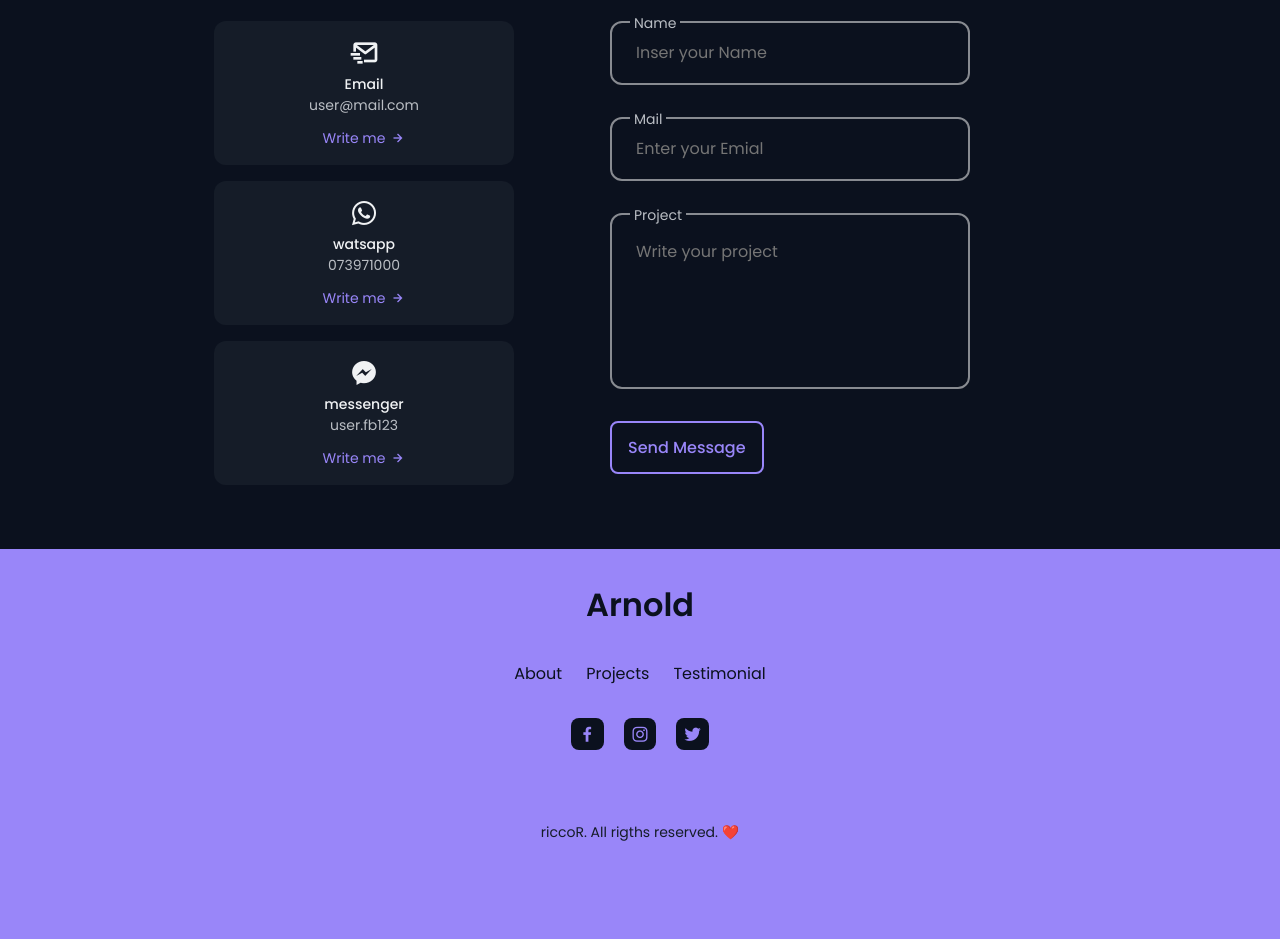
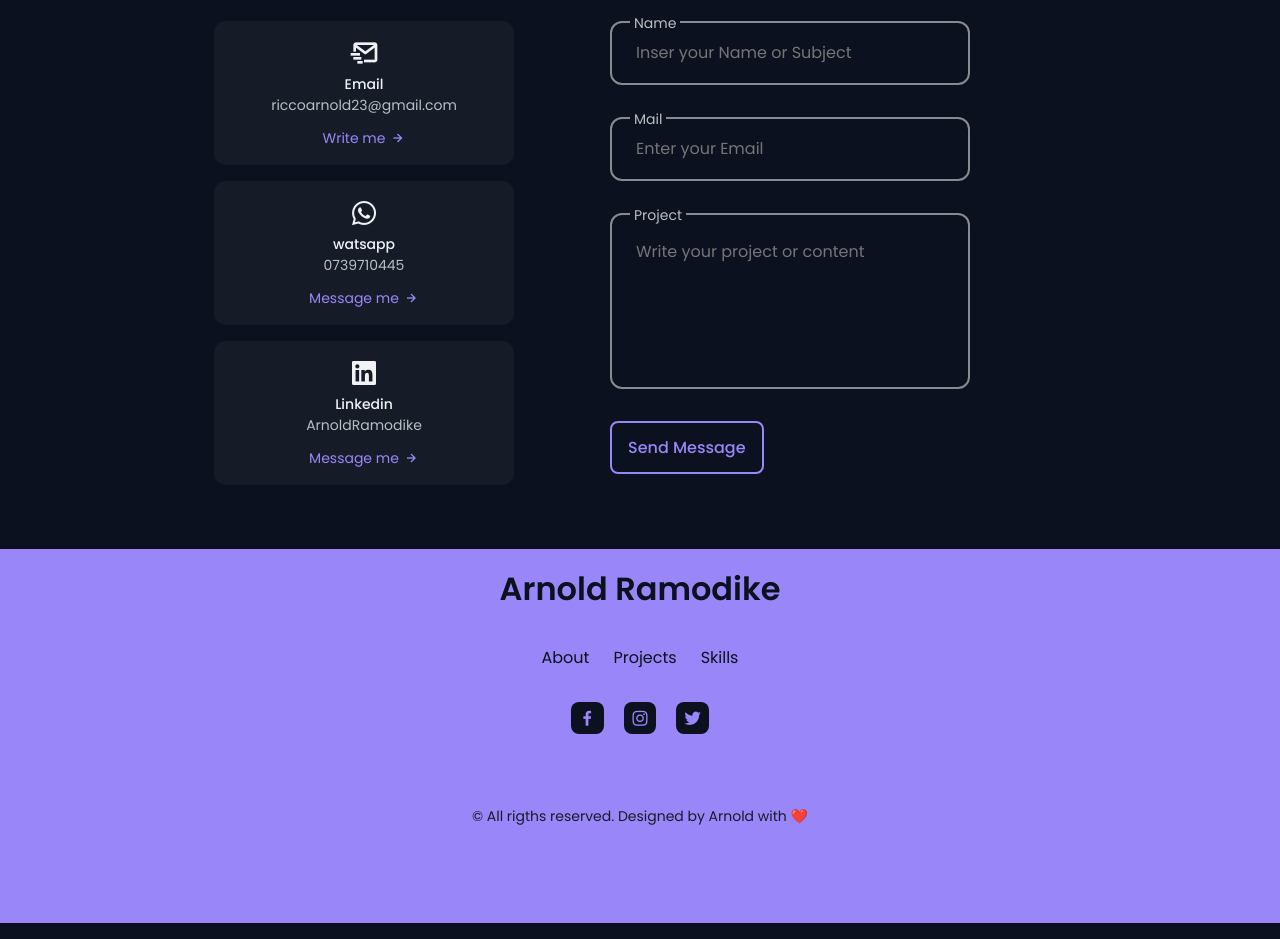
Before and after one commit to ArnoldRamodike/portfolio-HTML-CSS, a plain HTML site: page index.html in a window 1280 px wide. Shown: the part 4226-5165 px from the top of the page. Drawn offline with nearby package versions, Linux system fonts and the light colour scheme.

Commit message:
Contact details and footer update

```diff
--- a/assets/css/styles.css
+++ b/assets/css/styles.css
@@ -844,7 +844,7 @@ body.light-theme{
 }
 
 .footer__container{
-  padding: 2rem 0 6rem;
+  padding: 1rem 0 6rem;
 }
 
 .footer__title, .footer__link{
--- a/index.html
+++ b/index.html
@@ -618,9 +618,9 @@
                             <div class="contact__card">
                                 <i class="bx bx-mail-send contact__card-icon"></i>
                                 <h3 class="contact__card-title">Email</h3>
-                                <span class="contact__card-data">user@mail.com</span>
+                                <span class="contact__card-data">riccoarnold23@gmail.com</span>
 
-                                <a href="mailto:examplemail@correo.com" target="_blank" class="contact__button">
+                                <a href="mailto:riccoarnold23@gmail.com" target="_blank" class="contact__button">
                                     Write me <i class="bx bx-right-arrow-alt contact__button-icon "></i>
                                 </a>
                             </div>
@@ -628,20 +628,20 @@
                             <div class="contact__card">
                                 <i class="bx bxl-whatsapp contact__card-icon"></i>
                                 <h3 class="contact__card-title">watsapp</h3>
-                                <span class="contact__card-data">073971000</span>
+                                <span class="contact__card-data">0739710445</span>
 
-                                <a href="https://api.whatsapp.com/send?phone=51123456789&text=Hello, more information!" target="_blank" class="contact__button">
-                                    Write me <i class="bx bx-right-arrow-alt contact__button-icon "></i>
+                                <a href="https://api.whatsapp.com/send?phone=0739710445&text=Hello, more information!" target="_blank" class="contact__button">
+                                    Message me <i class="bx bx-right-arrow-alt contact__button-icon "></i>
                                 </a>
                             </div>
 
                             <div class="contact__card">
-                                <i class="bx bxl-messenger contact__card-icon"></i>
-                                <h3 class="contact__card-title">messenger</h3>
-                                <span class="contact__card-data">user.fb123</span>
+                                <i class="bx bxl-linkedin-square contact__card-icon"></i>
+                                <h3 class="contact__card-title">Linkedin</h3>
+                                <span class="contact__card-data">ArnoldRamodike</span>
 
                                 <a href="https://m.me/bedimcode" target="_blank" class="contact__button">
-                                    Write me <i class="bx bx-right-arrow-alt contact__button-icon "></i>
+                                    Message me <i class="bx bx-right-arrow-alt contact__button-icon "></i>
                                 </a>
                             </div>
                         </div>
@@ -654,17 +654,17 @@
                             <input type="hidden" name="_captcha" value="false">
                           <div class="contact__form-div">
                             <label for="" class="contact__form-tag">Name</label>
-                            <input type="text" placeholder="Inser your Name" class="contact__form-input" name="subject">
+                            <input type="text" placeholder="Inser your Name or Subject" class="contact__form-input" name="subject">
                           </div>
 
                           <div class="contact__form-div">
                             <label for="" class="contact__form-tag">Mail</label>
-                            <input type="email" placeholder="Enter your Emial" class="contact__form-input" required>
+                            <input type="email" placeholder="Enter your Email" class="contact__form-input" required>
                           </div>
 
                           <div class="contact__form-div contact__form-area">
                             <label for="" class="contact__form-tag">Project</label>
-                            <textarea name="message" placeholder="Write your project" id="" cols="30" rows="10" class="contact__form-input"></textarea>
+                            <textarea name="message" placeholder="Write your project or content " id="" cols="30" rows="10" class="contact__form-input"></textarea>
                           </div>
                             <input type="hidden" name="_next" value="index.html">
                           <button class="button button--ghost" type="button">Send Message</button>
@@ -677,7 +677,7 @@
         <!--=============== FOOTER ===============-->
         <footer class="footer">
             <div class="footer__container container">
-                <h1 class="footer__title">Arnold</h1>
+                <h1 class="footer__title">Arnold Ramodike</h1>
 
                 <ul class="footer__list">
                     <li class="footer__link">
@@ -687,7 +687,7 @@
                         <a href="#work" class="footer__link">Projects</a>
                     </li>
                     <li class="footer__link">
-                        <a href="#testimonial" class="footer__link">Testimonial</a>
+                        <a href="#skills" class="footer__link">Skills</a>
                     </li>
                 </ul>
 
@@ -706,7 +706,7 @@
                 </ul>
 
                 <span class="footer__copy">
-                    riccoR. All rigths reserved. ❤️
+                    &copy;  All rigths reserved. Designed by Arnold with ❤️
                 </span>
             </div>
         </footer>
```
